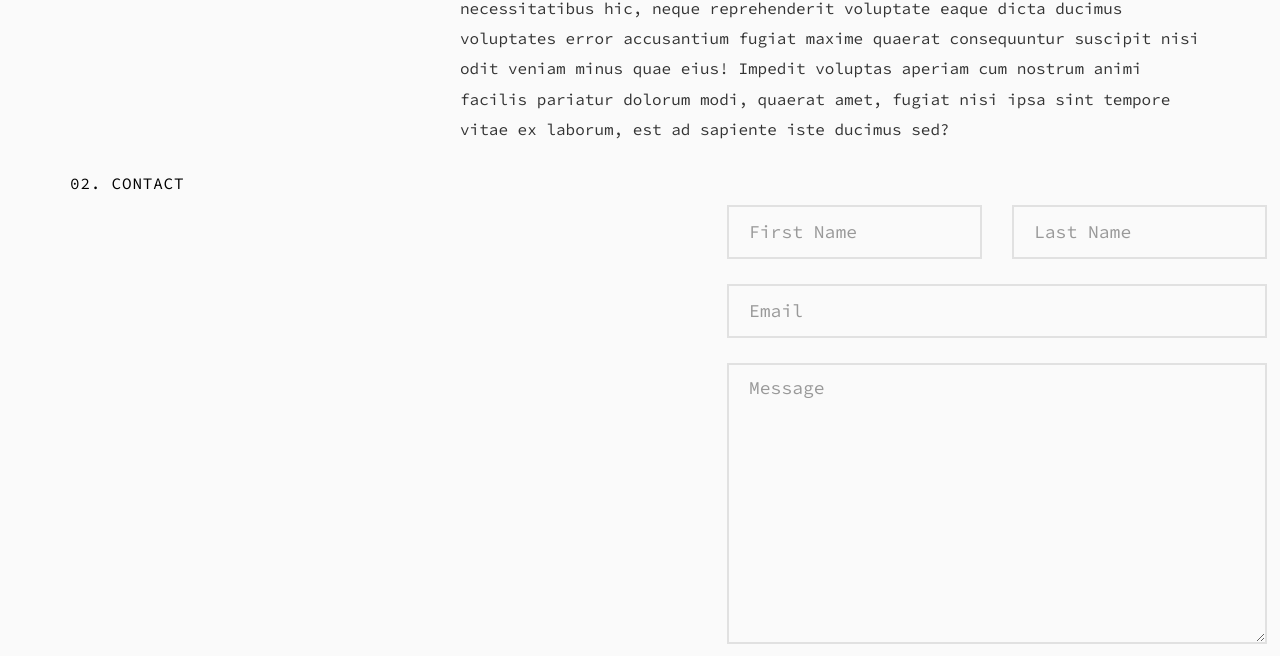
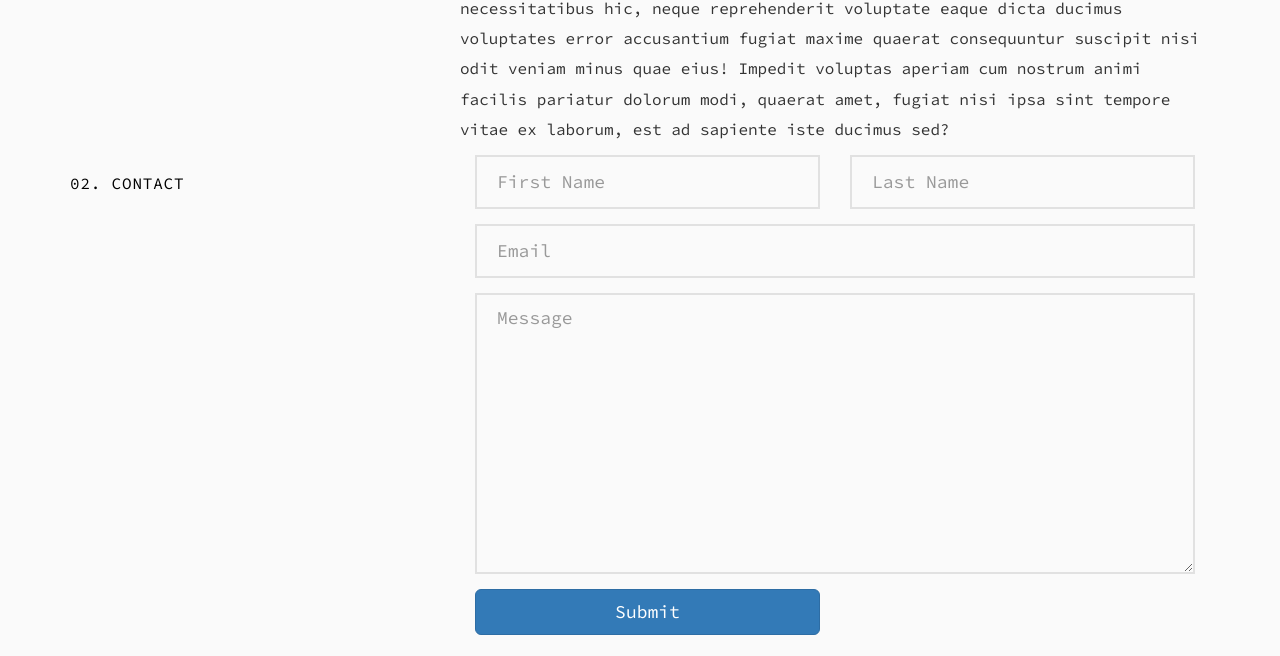
Before and after one commit to IgnatKashenko/ignatkashenko.github.io, a plain HTML site: page index.html in a window 1280 px wide. Shown: the part 1042-1698 px from the top of the page. Drawn offline with Linux system fonts and the light colour scheme.

Commit message:
Add files via upload

```diff
--- a/index.html
+++ b/index.html
@@ -5,7 +5,7 @@
     <meta http-equiv="Content-Type" content="text/html; charset=UTF-8" />
     <meta name="keywords" content="test, site, website" />
     <meta name="description" content="Ignata Kashchenko Website" />
-    <link href="css/style.css" rel="stylesheet" type="text/css" />
+
     <link href="img/favicon.png" rel="shortcut icon" type="image/x-icon" />
     <link rel="stylesheet" href="https://fonts.googleapis.com/css?family=Tangerine">
     <link rel="shortcut icon" href="favicon.ico">
```
